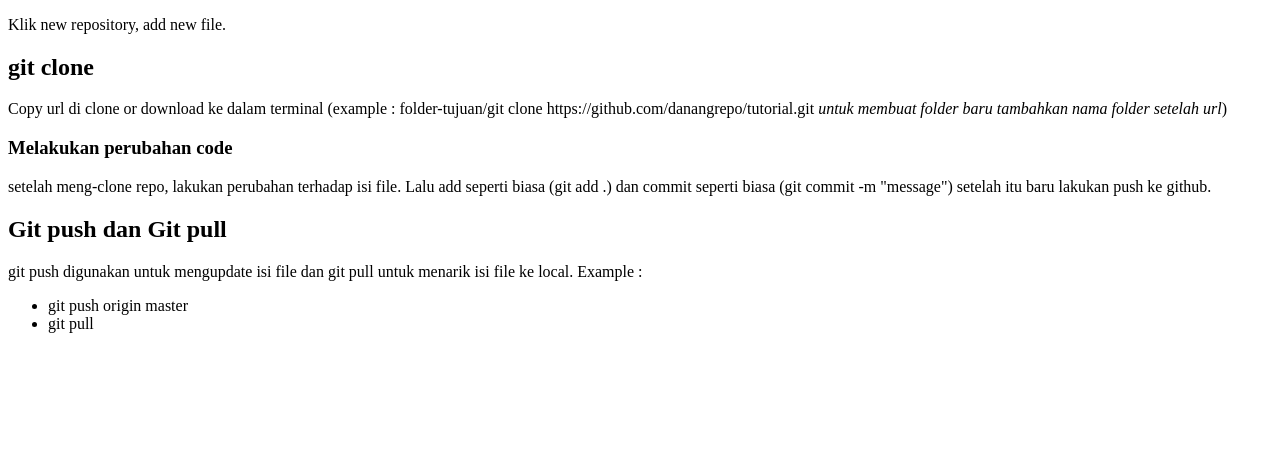
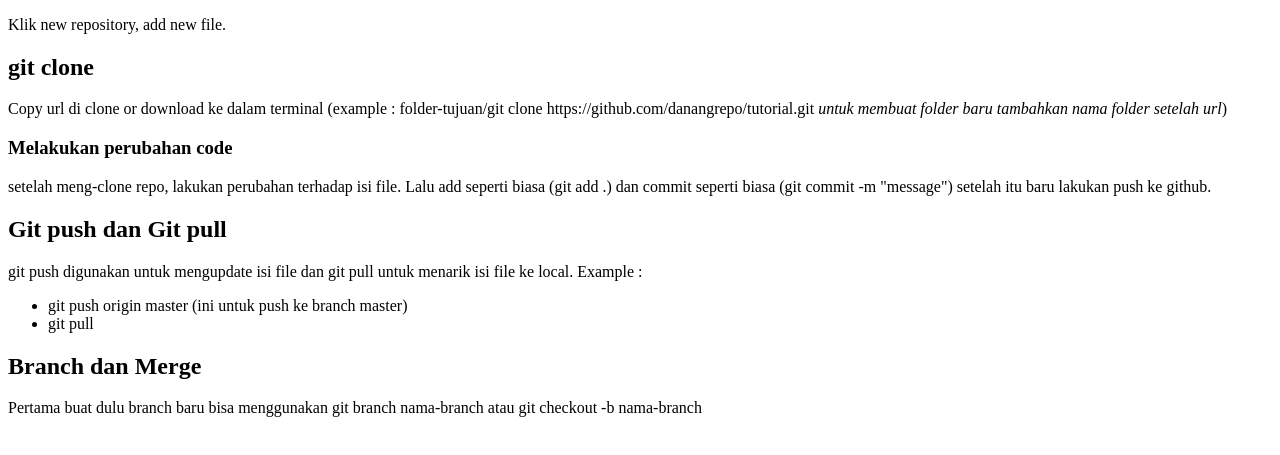
Before and after one commit to danangrepo/tutorial, a plain HTML site: page index.html in a window 1280 px wide. Shown: the part 105-560 px from the top of the page. Drawn offline with Linux system fonts and the light colour scheme.

Commit message:
branch dan merge

```diff
--- a/index.html
+++ b/index.html
@@ -22,9 +22,13 @@
         <p>
             git push digunakan untuk mengupdate isi file dan git pull untuk menarik isi file ke local. Example :
             <ul>
-                <li>git push origin master</li>
+                <li>git push origin master (ini untuk push ke branch master)</li>
                 <li>git pull</li>
             </ul>
         </p>
+        <h2>Branch dan Merge</h2>
+        <p>
+            Pertama buat dulu branch baru bisa menggunakan git branch nama-branch atau git checkout -b nama-branch
+        </p>
     </body>
 </html>
```
